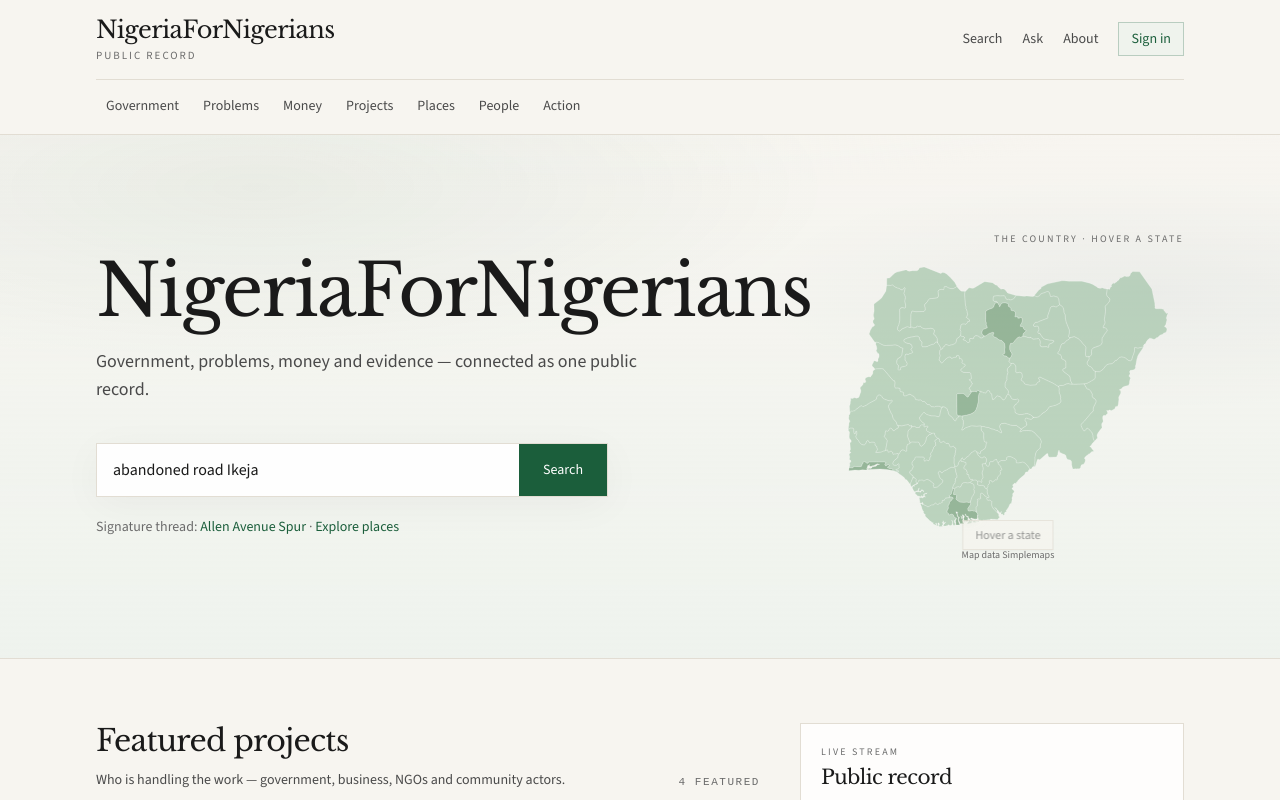
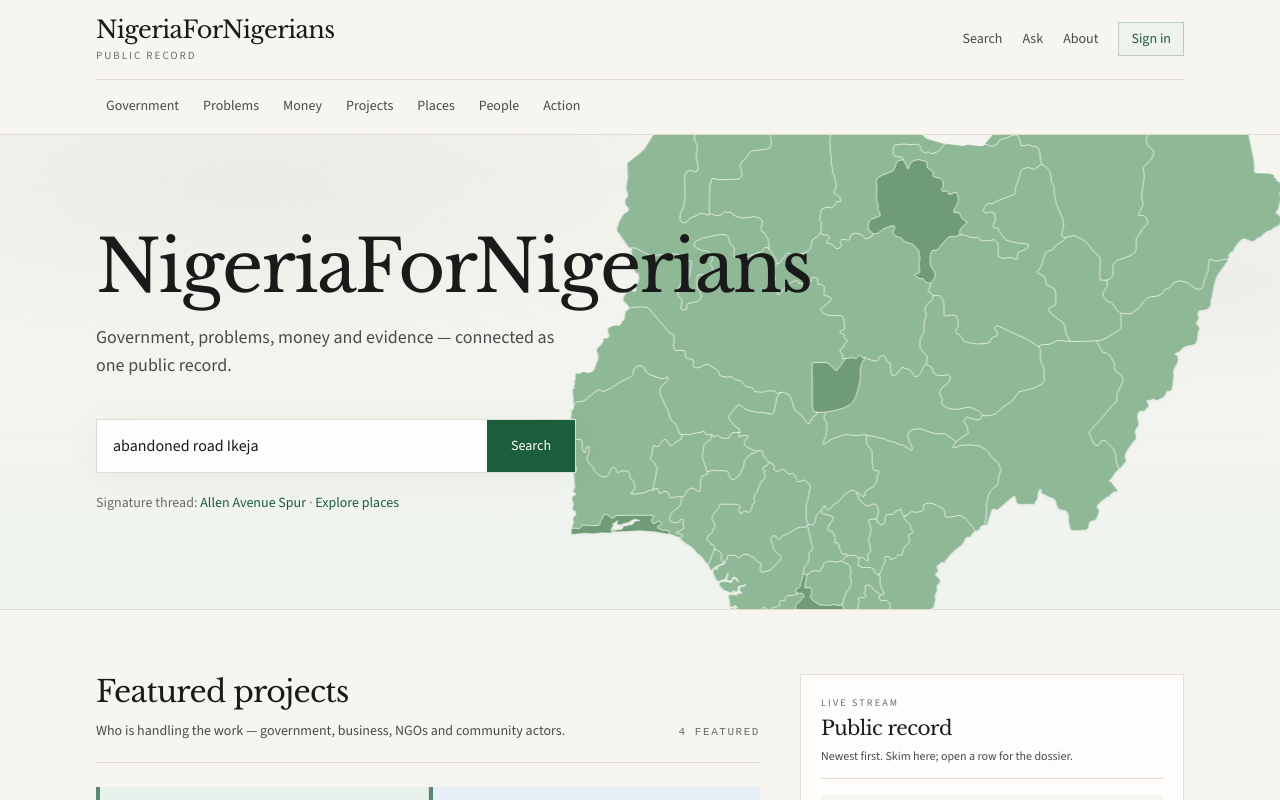
Before and after one commit to CodenNerd/nigerians.africa, a Next.js app in the folder apps/web/: page / in a window 1280 px wide. Shown: the top 800 px of the page. Built offline with nearby package versions, Linux system fonts and the light colour scheme.

Commit message:
Make the hero Nigeria map larger and more inviting.
Bleed a full-color state map across the right side of the hero without growing hero padding, with a clearer click-to-explore prompt.

Co-authored-by: Cursor <cursoragent@cursor.com>

```diff
--- a/apps/web/src/app/page.tsx
+++ b/apps/web/src/app/page.tsx
@@ -15,10 +15,23 @@ export default function HomePage() {
 
   return (
     <div>
-      <section className="hero-field overflow-hidden">
-        <div className="site-container relative py-16 sm:py-20 lg:py-24">
-          <div className="grid items-center gap-10 lg:grid-cols-[minmax(0,1fr)_minmax(16rem,22rem)] lg:gap-8">
-            <div className="anim-rise relative z-10 text-center lg:text-left">
+      <section className="hero-field relative overflow-hidden">
+        {/* Large map art — fills the hero width without growing hero padding */}
+        <div
+          className="pointer-events-none absolute inset-y-0 right-0 z-0 hidden w-[58%] items-center justify-end lg:flex xl:w-[62%]"
+          aria-hidden={false}
+        >
+          <div className="pointer-events-auto w-[118%] translate-x-[8%] pr-2 xl:w-[125%] xl:translate-x-[6%]">
+            <p className="mb-1 text-right text-[10px] font-medium uppercase tracking-[0.22em] text-civic-green">
+              Click a state to explore
+            </p>
+            <NigeriaStateMap className="aspect-[1000/812] w-full drop-shadow-sm" />
+          </div>
+        </div>
+
+        <div className="site-container relative z-10 py-16 sm:py-20 lg:py-24">
+          <div className="max-w-xl text-center lg:max-w-[28rem] lg:text-left xl:max-w-[30rem]">
+            <div className="anim-rise">
               <h1 className="font-display text-5xl leading-[1.02] tracking-tight text-ink sm:text-6xl lg:text-7xl">
                 NigeriaForNigerians
               </h1>
@@ -62,13 +75,14 @@ export default function HomePage() {
                 </Link>
               </p>
             </div>
+          </div>
 
-            <div className="anim-fade relative mx-auto w-full max-w-sm lg:max-w-none" style={{ animationDelay: "0.1s" }}>
-              <p className="mb-2 text-center text-[10px] font-medium uppercase tracking-[0.22em] text-ink-faint lg:text-right">
-                The country · hover a state
-              </p>
-              <NigeriaStateMap dimmed className="mx-auto aspect-[1000/812] w-full max-h-[22rem] lg:max-h-[28rem]" />
-            </div>
+          {/* Mobile / tablet: full-width map under copy, still capped to hero feel */}
+          <div className="anim-fade relative mt-10 w-full lg:hidden" style={{ animationDelay: "0.1s" }}>
+            <p className="mb-2 text-center text-[10px] font-medium uppercase tracking-[0.22em] text-civic-green">
+              Click a state to explore
+            </p>
+            <NigeriaStateMap className="mx-auto aspect-[1000/812] w-full max-w-lg" />
           </div>
         </div>
       </section>
```
